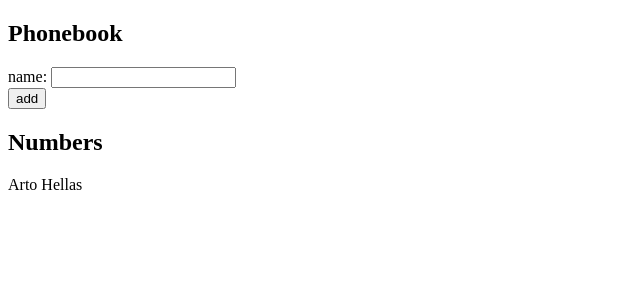
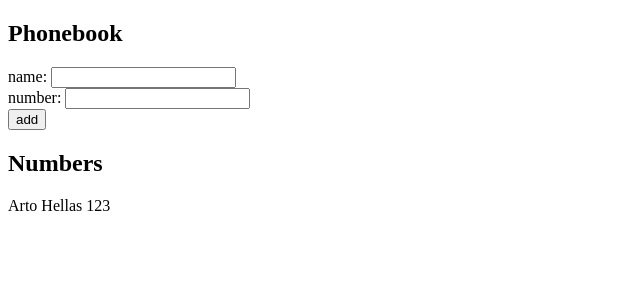
Before and after one commit to knownothingsnow/full-stack-open-2020, a React (Create React App) app in the folder part_2/the-phonebook/: page / in a window 1280 px wide. Shown: the top 300 px of the page, without its empty margins (0-640 px from the left). Built offline with nearby package versions, Linux system fonts and the light colour scheme.

Commit message:
Exercises 2.8

```diff
--- a/part_2/the-phonebook/src/App.js
+++ b/part_2/the-phonebook/src/App.js
@@ -1,30 +1,45 @@
 import React, { useState } from 'react'
 import './App.css';
 
-
-
 const App = () => {
-  const [persons, setPersons] = useState([{ id: 0, name: 'Arto Hellas' }])
+  const [persons, setPersons] = useState([{
+    id: 0,
+    name: 'Arto Hellas',
+    number: '123'
+  }])
 
   const [newName, setNewName] = useState('')
 
+  const [newNumber, setNewNumber] = useState('')
+
   let id = 0
+
   const nameHandler = (e) => {
     setNewName(e.target.value)
   }
 
+  const numberHandler = (e) => {
+    setNewNumber(e.target.value)
+  }
+
   const submitName = (e) => {
     e.preventDefault()
+    // prevent duplicate person name
     for (let person of persons.values()) {
       if (person.name === newName) {
         alert(`${newName} is already added to phonebook`)
         return
       }
     }
+
     id++
     setPersons([
       ...persons,
-      { id, name: newName }
+      {
+        id,
+        name: newName,
+        number: newNumber
+      }
     ])
   }
 
@@ -32,20 +47,15 @@ const App = () => {
     <div>
       <h2>Phonebook</h2>
       <form onSubmit={submitName}>
-        <div>
-          name: <input
-            value={newName}
-            onChange={nameHandler} />
-        </div>
-        <div>
-          <button type="submit">add</button>
-        </div>
+        <div>name: <input value={newName} onChange={nameHandler} /></div>
+        <div>number: <input value={newNumber} onChange={numberHandler} /></div>
+        <div><button type="submit">add</button></div>
       </form>
       <h2>Numbers</h2>
       {
         persons.map((person) => {
           return (
-            <div key={person.id}>{person.name}</div>
+            <div key={person.id}>{person.name} {person.number}</div>
           )
         })
       }
```
